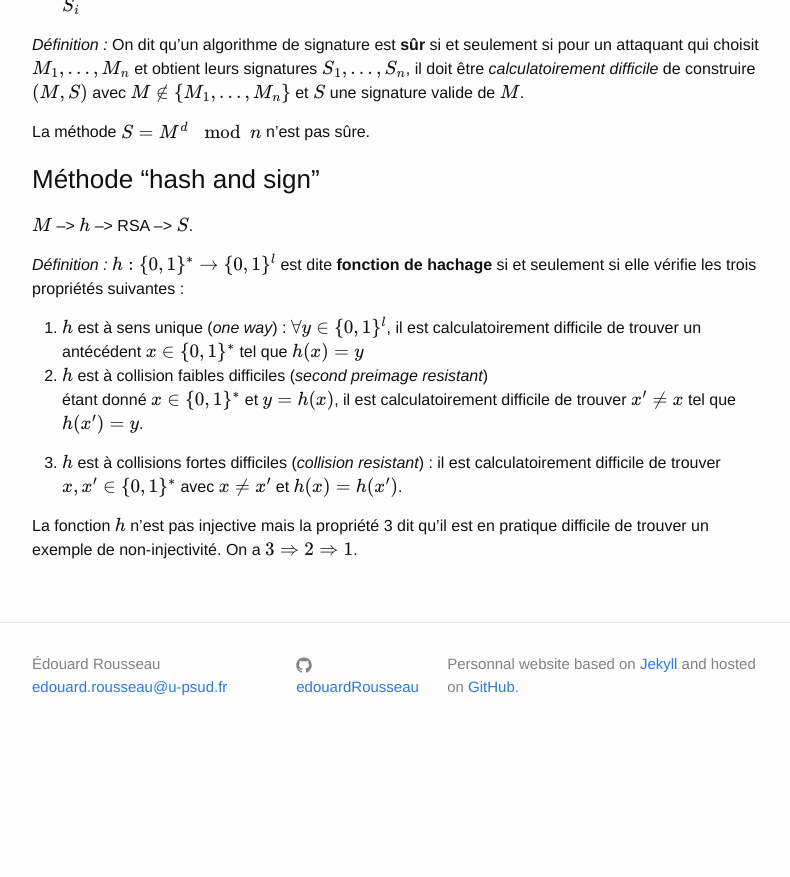
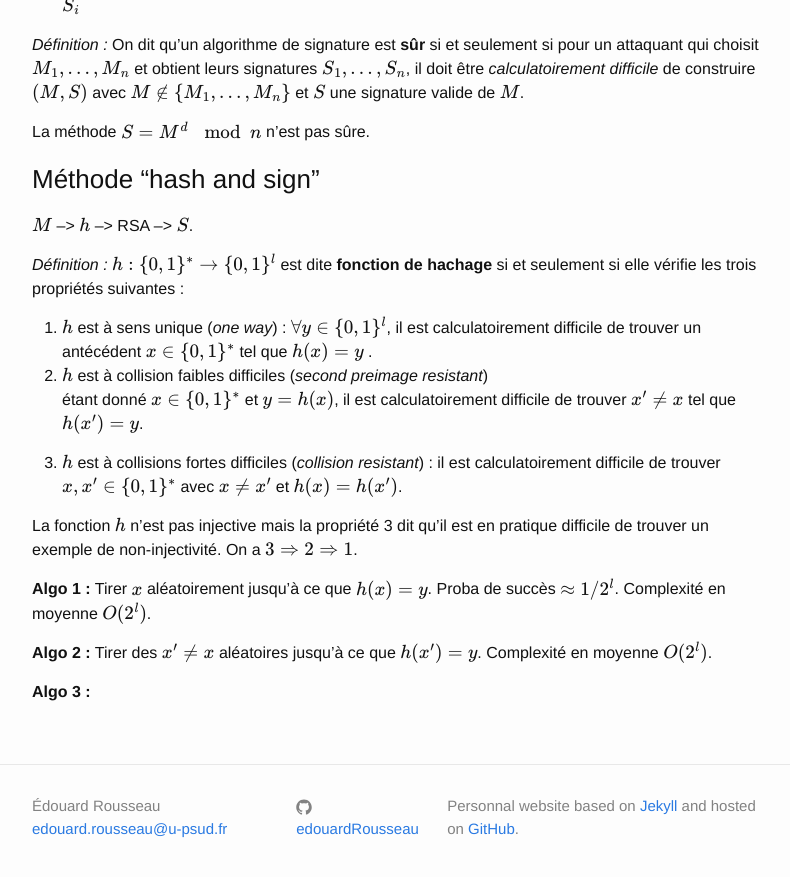
Before and after one commit to erou/erou.github.io, a Jekyll site: the page built from crypto.md, in a window 1280 px wide and 900 px high, scrolled down 845 px. Shown: the top 877 px of the window, without its empty margins (238-1028 px from the left). Built offline with Jekyll 4.4.1, drawn with Linux system fonts in a browser that asks for light colours; our own code applies the rules of GitHub Pages for plain Markdown files; formulas are drawn with MathJax 3; before the commit the page ends 1603 px from its top, so only the background shows below that.

Commit message:
cours crypto

```diff
--- a/crypto.md
+++ b/crypto.md
@@ -60,7 +60,7 @@ de hachage** si et seulement si elle vérifie les trois propriétés
 suivantes :
 1. $h$ est à sens unique (*one way*) : $\forall y \in \\{0,1\\}^l$, il
    est calculatoirement difficile de trouver un antécédent
-   $x\in\\{0,1\\}^*$ tel que $h(x)=y$
+   $x\in\\{0,1\\}^*$ tel que $h(x)=y$ .
 2. $h$ est à collision faibles difficiles (*second preimage resistant*)
    : étant donné $x\in\\{0,1\\}^* $ et $y=h(x)$, il est calculatoirement
 difficile de trouver $x'\neq x$ tel que $h(x')=y$.
@@ -71,3 +71,11 @@ difficile de trouver $x'\neq x$ tel que $h(x')=y$.
 La fonction $h$ n'est pas injective mais la propriété 3 dit qu'il est en
 pratique difficile de trouver un exemple de non-injectivité. On a
 $3\Rightarrow 2 \Rightarrow 1$.
+
+**Algo 1 :** Tirer $x$ aléatoirement jusqu'à ce que $h(x)=y$. Proba de
+succès $\approx 1/2^l$. Complexité en moyenne $O(2^l)$.
+
+**Algo 2 :** Tirer des $x'\neq x$ aléatoires jusqu'à ce que $h(x')=y$.
+Complexité en moyenne $O(2^l)$.
+
+**Algo 3 :**
```
